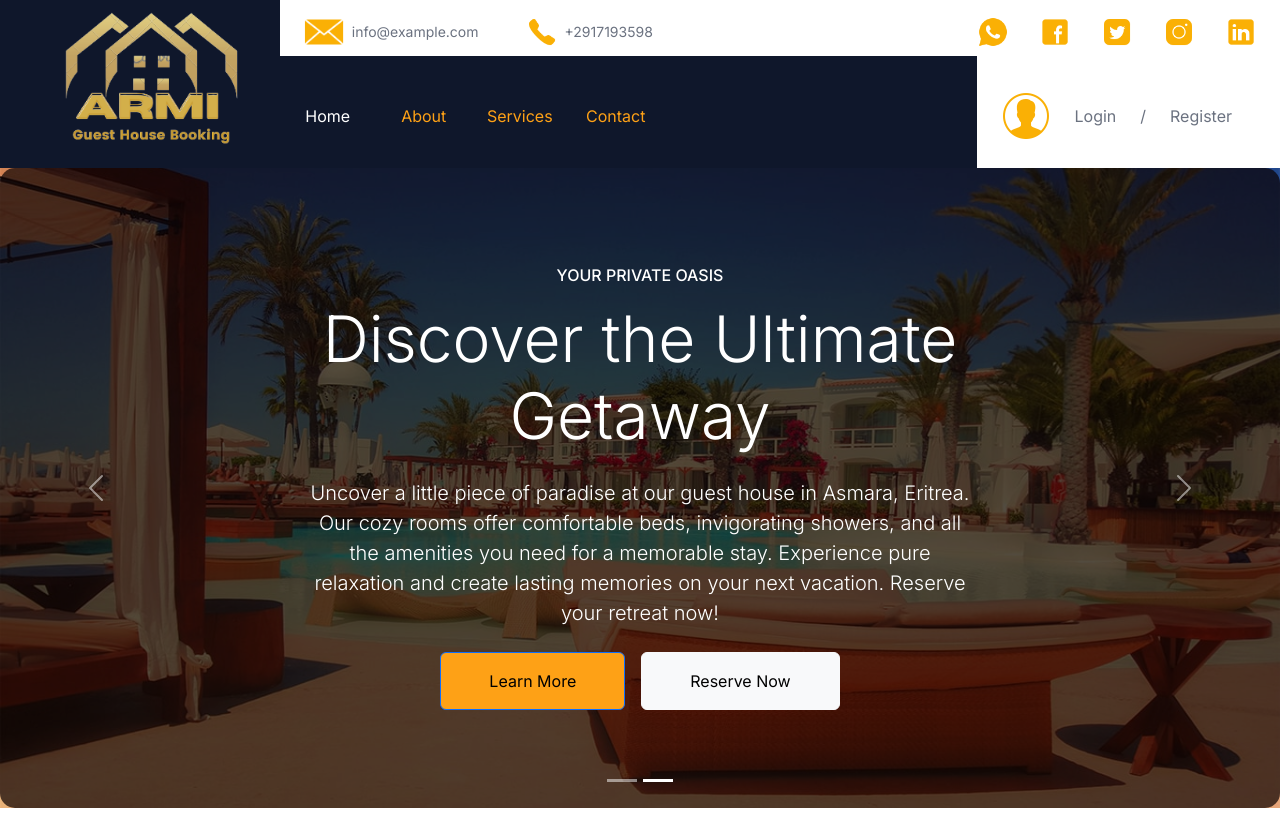
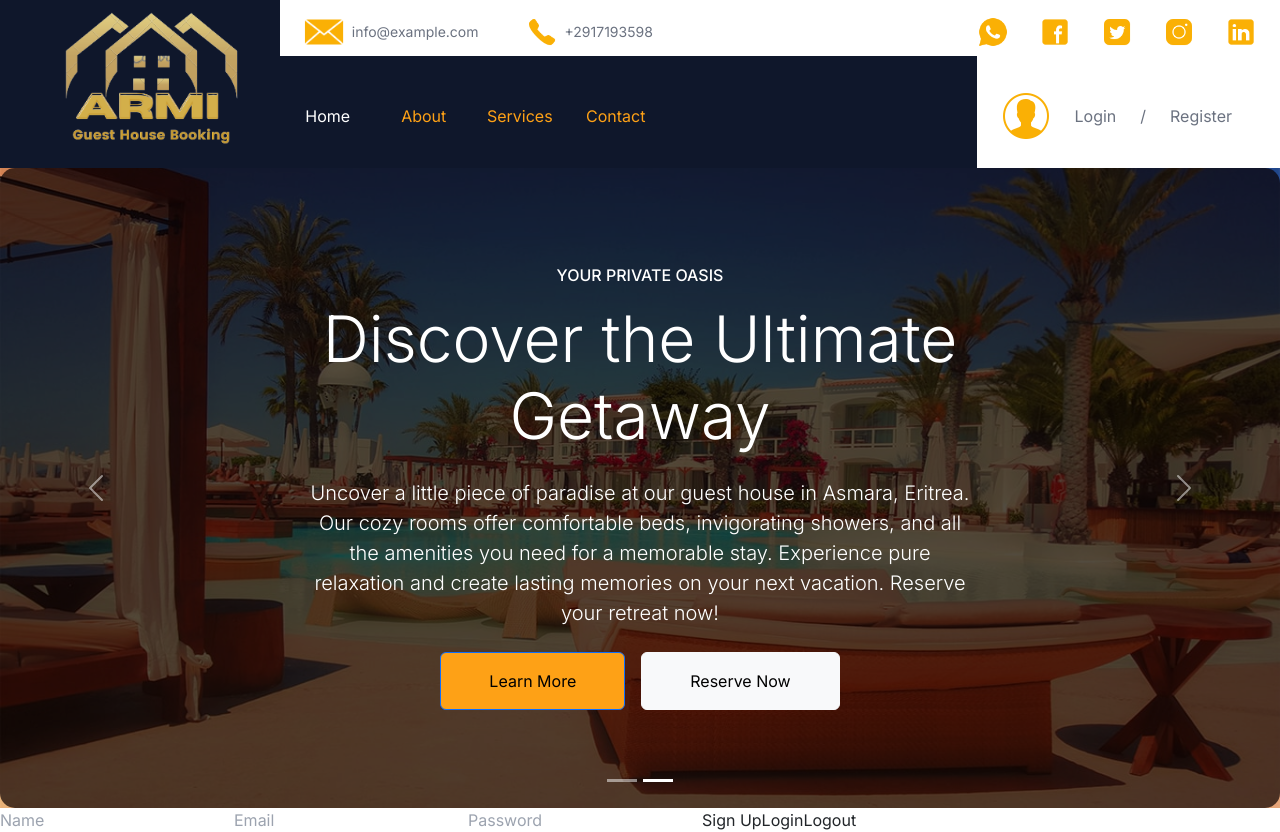
Before and after one commit to aron-helu/armi, a Next.js app: page / in a window 1280 px wide. Before the commit the page ends 808 px from the top, so only its background shows below. Built offline with nearby package versions, Linux system fonts and the light colour scheme.

Commit message:
Creating user login

```diff
--- a/package.json
+++ b/package.json
@@ -13,6 +13,7 @@
     "bootstrap": "^5.3.0",
     "eslint": "8.44.0",
     "eslint-config-next": "13.4.9",
+    "firebase": "^10.0.0",
     "next": "^13.4.9",
     "postcss": "8.4.25",
     "react": "18.2.0",
--- /dev/null
+++ b/src/app/auth.js
@@ -0,0 +1,87 @@
+'use client';
+import firebase from "./firebase";
+import { useState } from "react";
+
+function Auth() {
+    const [name, setName] = useState("");
+    const [email, setEmail] = useState("");
+    const [password, setPassword] = useState("");
+
+    const handleSignUp = () => {
+        firebase
+            .auth()
+            .createUserWithEmailAndPassword(email, password)
+            .then((userCredential) => {
+                const user = userCredential.user;
+
+                // Save the user's name to the Firebase Realtime Database
+                firebase
+                    .database()
+                    .ref(`users/${user.uid}`)
+                    .set({
+                        name: name,
+                    })
+                    .then(() => {
+                        console.log("Signed up and saved name to the database:", user);
+                    })
+                    .catch((error) => {
+                        console.error("Error saving name to the database:", error);
+                    });
+            })
+            .catch((error) => {
+                console.error("Sign-up error:", error);
+            });
+    };
+
+    const handleLogin = () => {
+        firebase
+            .auth()
+            .signInWithEmailAndPassword(email, password)
+            .then((userCredential) => {
+                const user = userCredential.user;
+                console.log("Logged in:", user);
+            })
+            .catch((error) => {
+                console.error("Login error:", error);
+            });
+    };
+
+    const handleLogout = () => {
+        firebase
+            .auth()
+            .signOut()
+            .then(() => {
+                console.log("Logged out");
+            })
+            .catch((error) => {
+                console.error("Logout error:", error);
+            });
+    };
+
+    return (
+        <div>
+            <input
+                type="text"
+                placeholder="Name"
+                value={name}
+                onChange={(e) => setName(e.target.value)}
+            />
+            <input
+                type="email"
+                placeholder="Email"
+                value={email}
+                onChange={(e) => setEmail(e.target.value)}
+            />
+            <input
+                type="password"
+                placeholder="Password"
+                value={password}
+                onChange={(e) => setPassword(e.target.value)}
+            />
+            <button onClick={handleSignUp}>Sign Up</button>
+            <button onClick={handleLogin}>Login</button>
+            <button onClick={handleLogout}>Logout</button>
+        </div>
+    );
+}
+export default Auth;
--- /dev/null
+++ b/src/app/firebase.js
@@ -0,0 +1,13 @@
+import firebase from 'firebase/compat/app';
+import 'firebase/compat/auth';
+import 'firebase/compat/database';
+
+const firebaseConfig = {
+  // Your Firebase project configuration
+};
+
+if (!firebase.apps.length) {
+  firebase.initializeApp(firebaseConfig);
+}
+
+export default firebase;
--- a/src/app/page.js
+++ b/src/app/page.js
@@ -1,11 +1,13 @@
 import Hero from "./Carousel";
 import Header from "./header";
+import Auth from "./auth";
 
 export default function Home() {
   return (
     <main>
       <Header />
       <Hero />
+      <Auth />
     </main>
   )
 }
```
Also changed, not shown: 1 other file (tests, documents, lock files or other folders).
